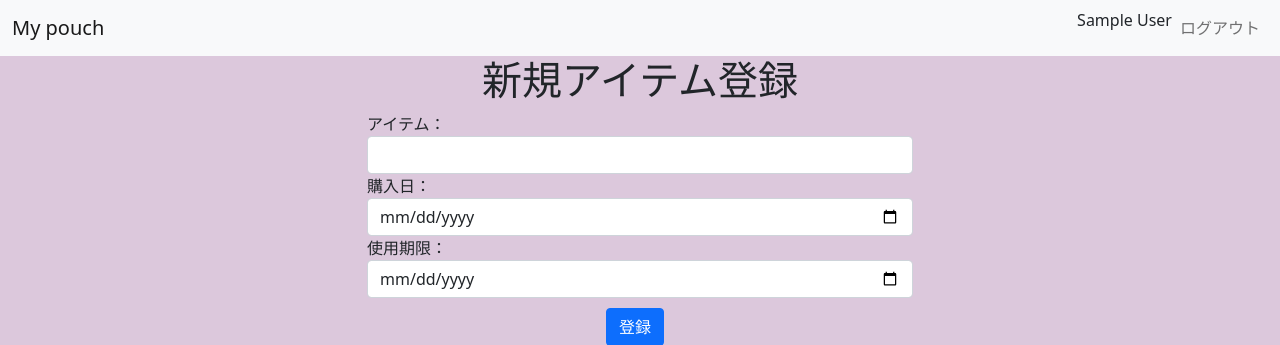
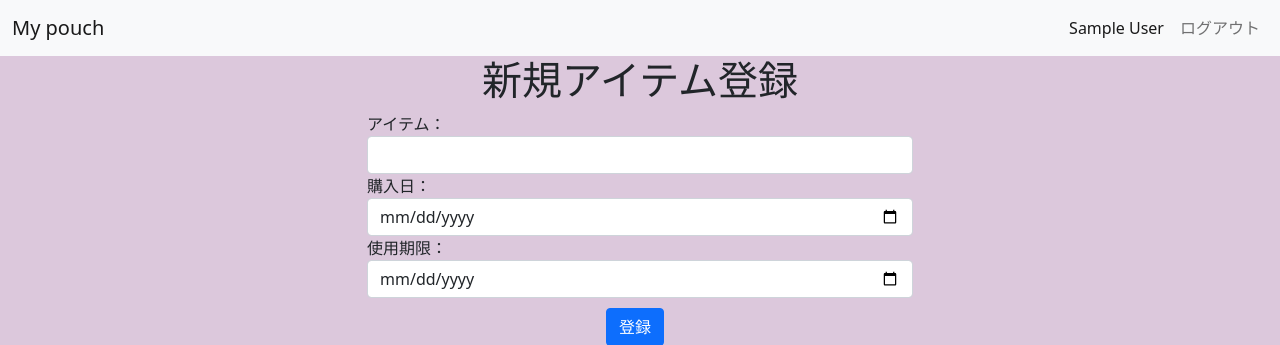
Before and after one commit to asamia/pouch, a Laravel app: page /items/create in a window 1280 px wide. Shown: the top 345 px of the page. Run offline with Laravel 8, Linux system fonts and the light colour scheme; the visitor is signed in with stand-in values (Sample User, id 1); some libraries are stand-ins or nearby versions.

Commit message:
adjust navbar

```diff
--- a/resources/views/layouts/navbar.blade.php
+++ b/resources/views/layouts/navbar.blade.php
@@ -10,7 +10,7 @@
                 <ul class="navbar-nav me-auto"></ul>
                 <ul class="navbar-nav">
                 @if (Auth::check())
-                        {{ Auth::user()->name }}
+                        <li class="nav-item"><a class="nav-link active">{{ Auth::user()->name }}</a></li>
                         {{-- ログアウトへのリンク --}}
                         <li class="nav-item">{!! link_to_route('logout.get', 'ログアウト', [], ['class' => 'nav-link']) !!}</li>
 
```
